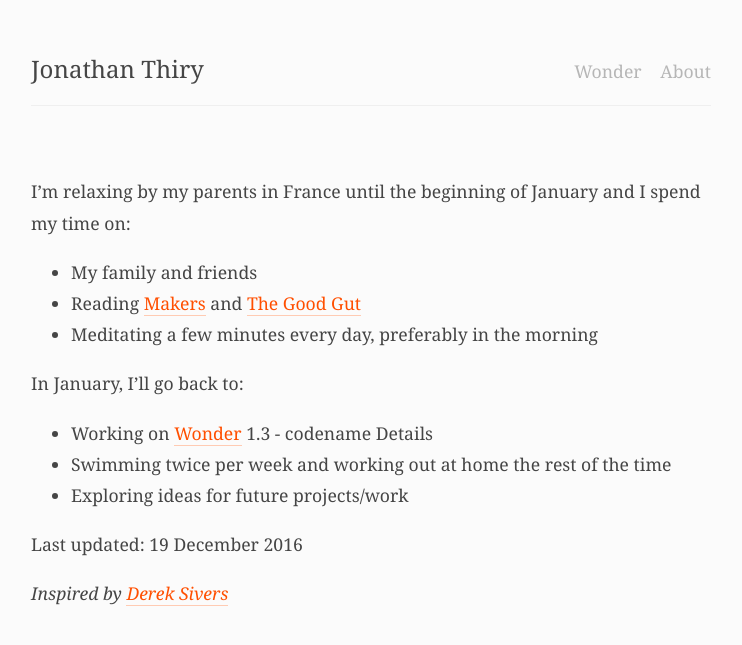
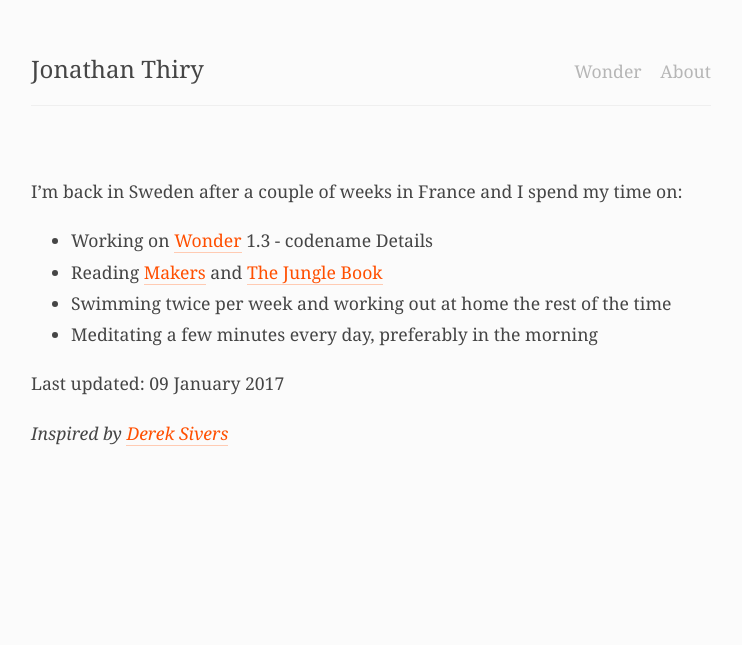
Before and after one commit to jonathanthiry/jonathanthiry.github.com, a Jekyll site: the page built from now.md, in a window 1280 px wide. Shown: the top 645 px of the page, without its empty margins (269-1011 px from the left). Built offline with Jekyll 4.4.1, drawn with Linux system fonts in a browser that asks for light colours.

Commit message:
Update now page

```diff
--- a/now.md
+++ b/now.md
@@ -1,20 +1,15 @@
 ---
 layout: page
 permalink: /now
-date: 2016-12-19
+date: 2017-01-09
 ---
 
-I'm relaxing by my parents in France until the beginning of January and I spend my time on:
-
-- My family and friends
-- Reading [Makers](http://craphound.com/makers/download/) and [The Good Gut](https://www.amazon.com/Good-Gut-Taking-Control-Long-term-ebook/dp/B00OZ0TOV2)
-- Meditating a few minutes every day, preferably in the morning
-
-In January, I'll go back to:
+I'm back in Sweden after a couple of weeks in France and I spend my time on:
 
 - Working on [Wonder](https://itunes.apple.com/us/app/wonder-reader-for-wikipedia/id1050888989?mt=8&at=1010lo2M) 1.3 - codename Details
+- Reading [Makers](http://craphound.com/makers/download/) and [The Jungle Book](https://www.gutenberg.org/ebooks/35997)
 - Swimming twice per week and working out at home the rest of the time
-- Exploring ideas for future projects/work
+- Meditating a few minutes every day, preferably in the morning
 
 Last updated: {{ page.date | date_to_long_string }}
 
```
